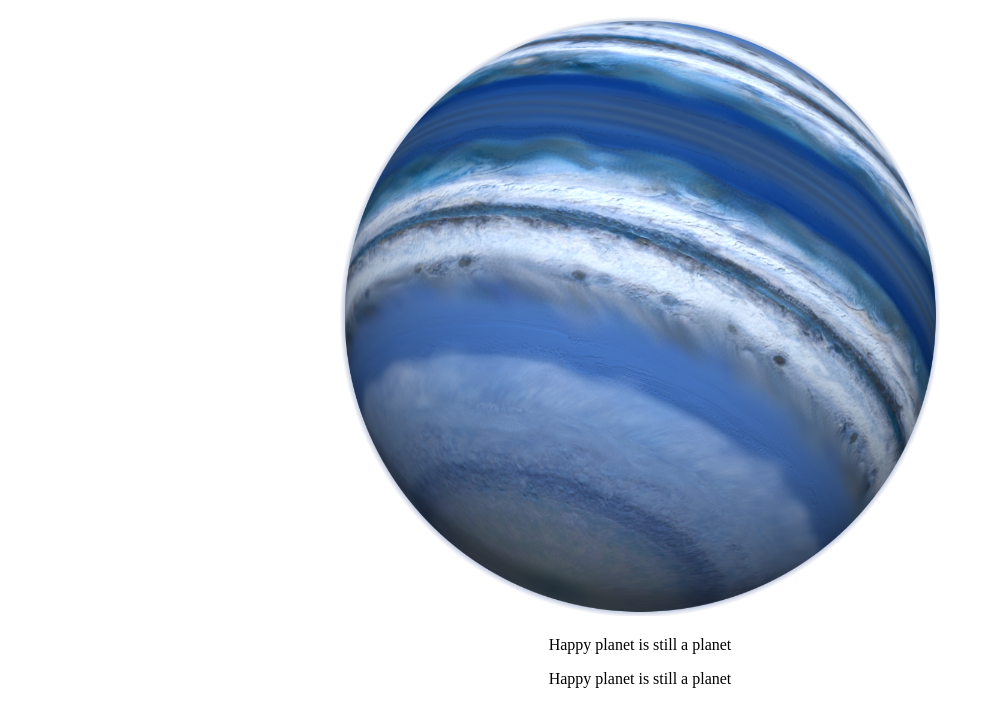
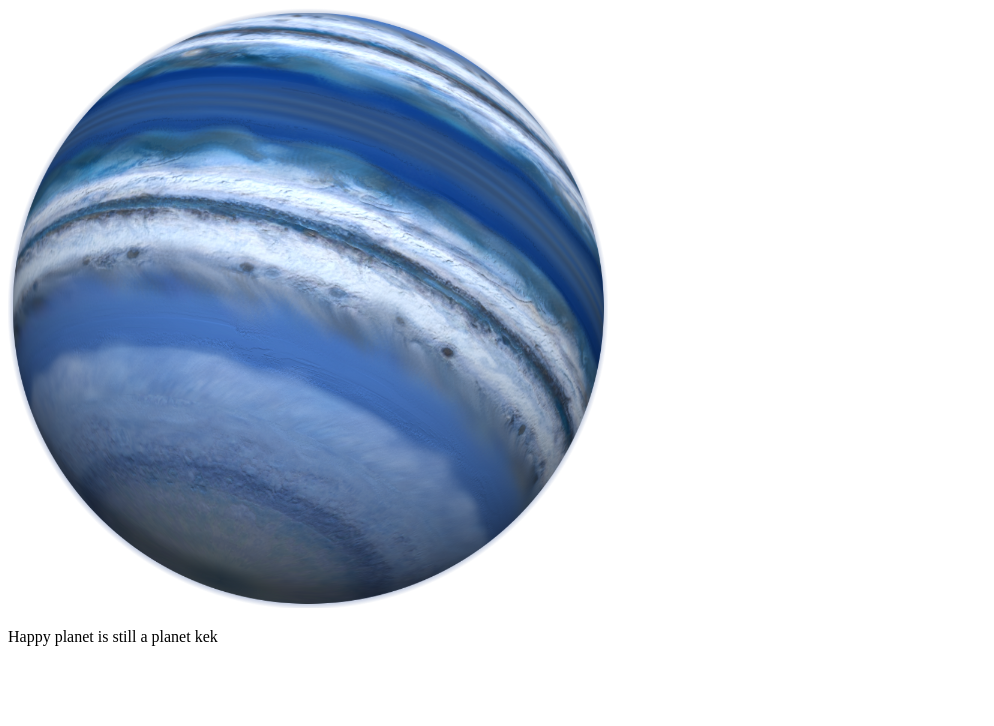
Before and after one commit to masyan43/first, a plain HTML site: page index.html in a window 1280 px wide. Shown: the whole page, without its empty margins (0-994 px from the left). Drawn offline with Linux system fonts and the light colour scheme.

Commit message:
Initial commit

```diff
--- a/index.html
+++ b/index.html
@@ -5,10 +5,10 @@
 	<title>Happy</title>
 </head>
 <body>
-	<center><figure>
+
 		<img src="pl.png" alt="planet" height="600">
-		<p>Happy planet is still a planet</p>
-		<figcaption>Happy planet is still a planet</figcaption>
-	</figure></center>
+		<p>Happy planet is still a planet kek</p>
+
+
 </body>
 </html>
```
